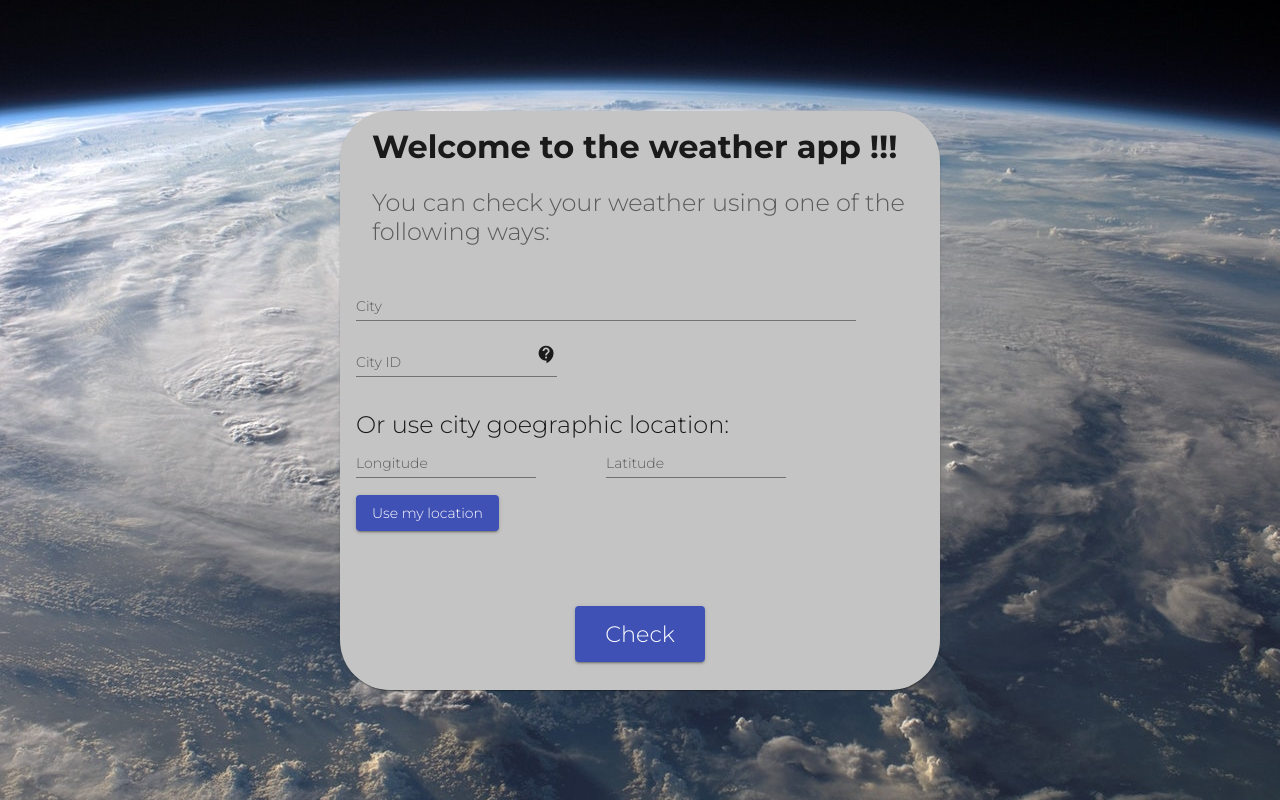
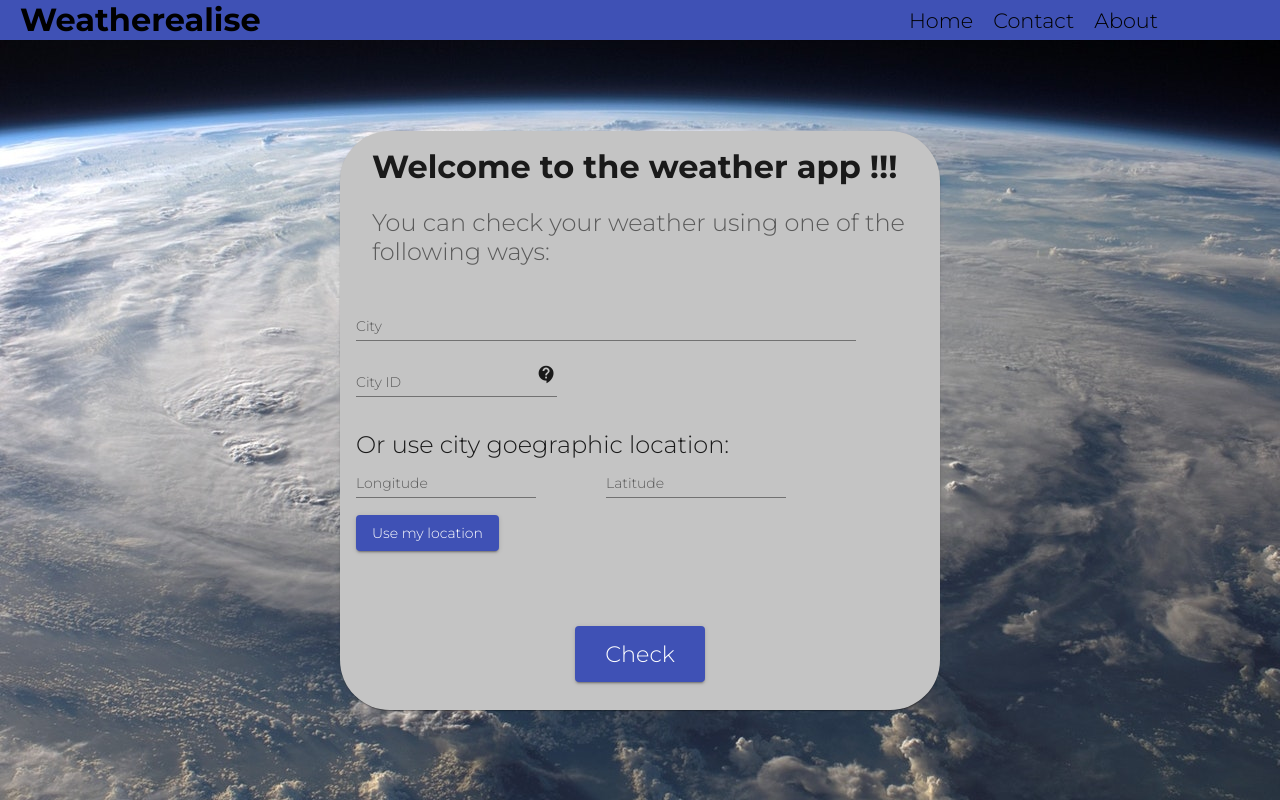
Before and after one commit to AdrianGajewskiDev/Weather-App, an Angular app in the folder Client/WeatherApp-Client/: page / in a window 1280 px wide. Built offline with nearby package versions, Linux system fonts and the light colour scheme.

Commit message:
add and style the navbar component

```diff
--- a/Client/WeatherApp-Client/src/app/app.component.html
+++ b/Client/WeatherApp-Client/src/app/app.component.html
@@ -1 +1,2 @@
+<app-navbar></app-navbar>
 <router-outlet></router-outlet>
--- a/Client/WeatherApp-Client/src/app/app.module.ts
+++ b/Client/WeatherApp-Client/src/app/app.module.ts
@@ -13,15 +13,17 @@ import { MatButtonModule } from "@angular/material/button";
 import { MatDividerModule } from "@angular/material/divider";
 import { MatTooltipModule } from "@angular/material/tooltip";
 import { MatIconModule } from "@angular/material/icon";
+import { MatMenuModule } from "@angular/material/menu";
 
 import { routes } from "../app/app.routes";
 
 import { AppComponent } from "./app.component";
 import { HomeComponent } from "./home-component/home-component";
 import { from, fromEventPattern } from "rxjs";
+import { NavbarComponent } from "./navbar/navbar.component";
 
 @NgModule({
-  declarations: [AppComponent, HomeComponent],
+  declarations: [AppComponent, HomeComponent, NavbarComponent],
   imports: [
     BrowserModule,
     BrowserAnimationsModule,
@@ -34,6 +36,7 @@ import { from, fromEventPattern } from "rxjs";
     MatTooltipModule,
     MatDividerModule,
     MatIconModule,
+    MatMenuModule,
     FormsModule,
     MatInputModule,
   ],
--- a/Client/WeatherApp-Client/src/app/home-component/home-component.css
+++ b/Client/WeatherApp-Client/src/app/home-component/home-component.css
@@ -1,5 +1,5 @@
 .container {
-  min-height: 100vh;
+  min-height: 95vh;
   min-width: 100%;
   background-image: url("../../assets/Images/background.jpg");
   background-size: cover;
--- /dev/null
+++ b/Client/WeatherApp-Client/src/app/navbar/navbar.component.css
@@ -0,0 +1,35 @@
+.navbar {
+  min-height: 5vh;
+  background-color: #3f51b5;
+  display: flex;
+  width: 100%;
+  padding-left: 20px;
+}
+
+.nav-actions {
+  display: flex;
+  justify-content: flex-end;
+  align-content: center;
+  width: 100%;
+  height: 100%;
+  padding-top: 1vh;
+}
+
+.nav-actions .action {
+  margin-right: 20px;
+}
+
+.nav-list {
+  height: 100%;
+  display: flex;
+  margin-right: 10%;
+  list-style: none;
+}
+
+.nav-list li {
+  margin-right: 20px;
+}
+
+.nav-list li a {
+  font-size: 1.3rem;
+}
--- /dev/null
+++ b/Client/WeatherApp-Client/src/app/navbar/navbar.component.html
@@ -0,0 +1,10 @@
+<div class="navbar">
+  <h1>Weatherealise</h1>
+  <div class="nav-actions">
+    <ul class="nav-list">
+      <li><a>Home</a></li>
+      <li><a>Contact</a></li>
+      <li><a>About</a></li>
+    </ul>
+  </div>
+</div>
--- /dev/null
+++ b/Client/WeatherApp-Client/src/app/navbar/navbar.component.ts
@@ -0,0 +1,12 @@
+import { Component, OnInit } from "@angular/core";
+
+@Component({
+  selector: "app-navbar",
+  templateUrl: "./navbar.component.html",
+  styleUrls: ["./navbar.component.css"],
+})
+export class NavbarComponent implements OnInit {
+  constructor() {}
+
+  ngOnInit(): void {}
+}
```
